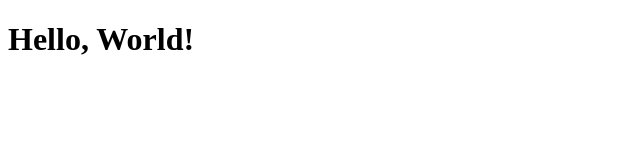
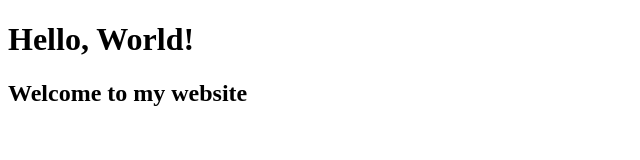
Before and after one commit to Akanksha00/KL228, a plain HTML site: page index.html in a window 1280 px wide. Shown: the whole page, without its empty margins (0-640 px from the left). Drawn offline with Linux system fonts and the light colour scheme.

Commit message:
added h2

```diff
--- a/index.html
+++ b/index.html
@@ -3,9 +3,10 @@
 <head>
     <meta charset="UTF-8">
     <meta name="viewport" content="width=device-width, initial-scale=1.0">
-    <title>Document</title>
+    <title>Home</title>
 </head>
 <body>
     <h1>Hello, World!</h1>
+    <h2>Welcome to my website</h2>
 </body>
 </html>
```
